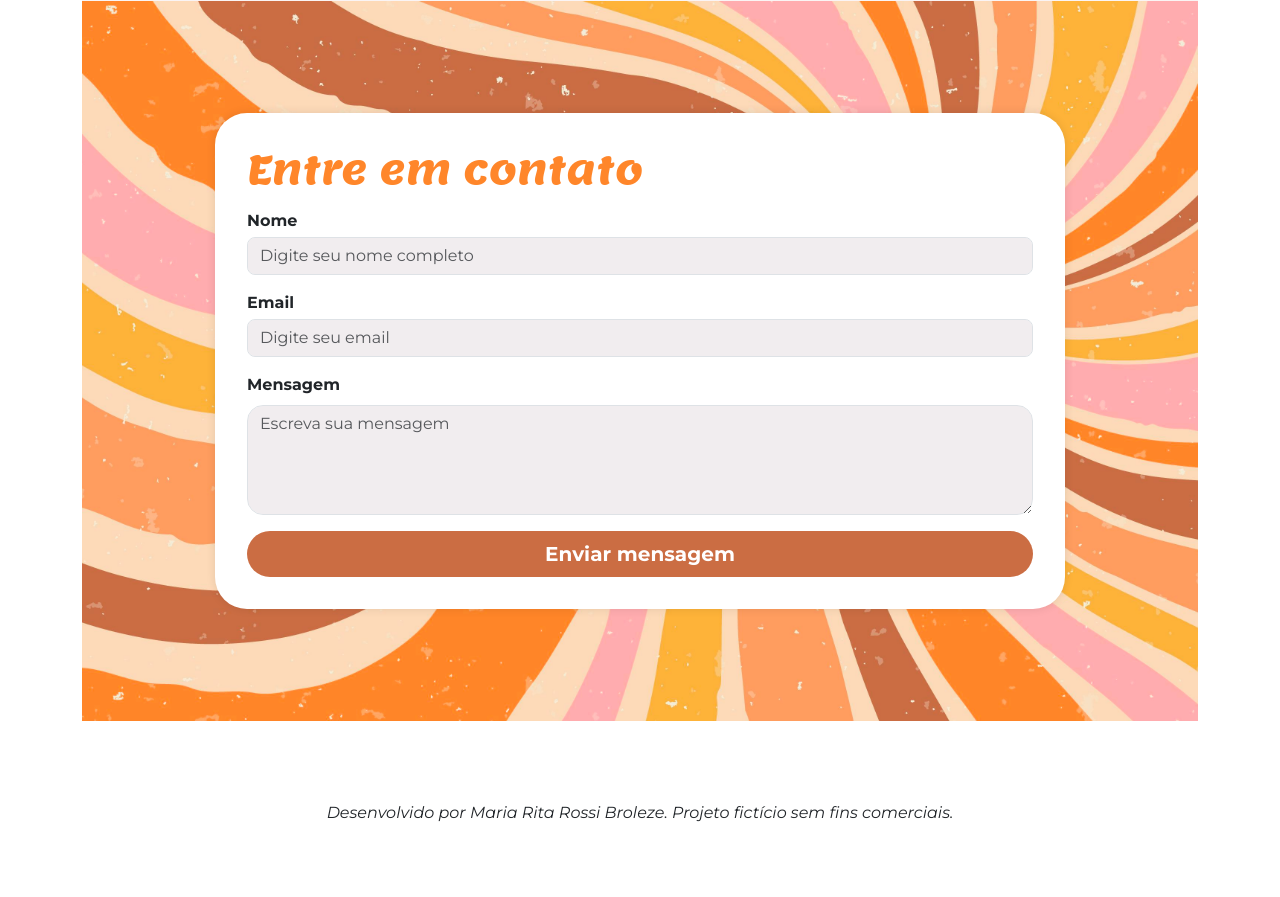
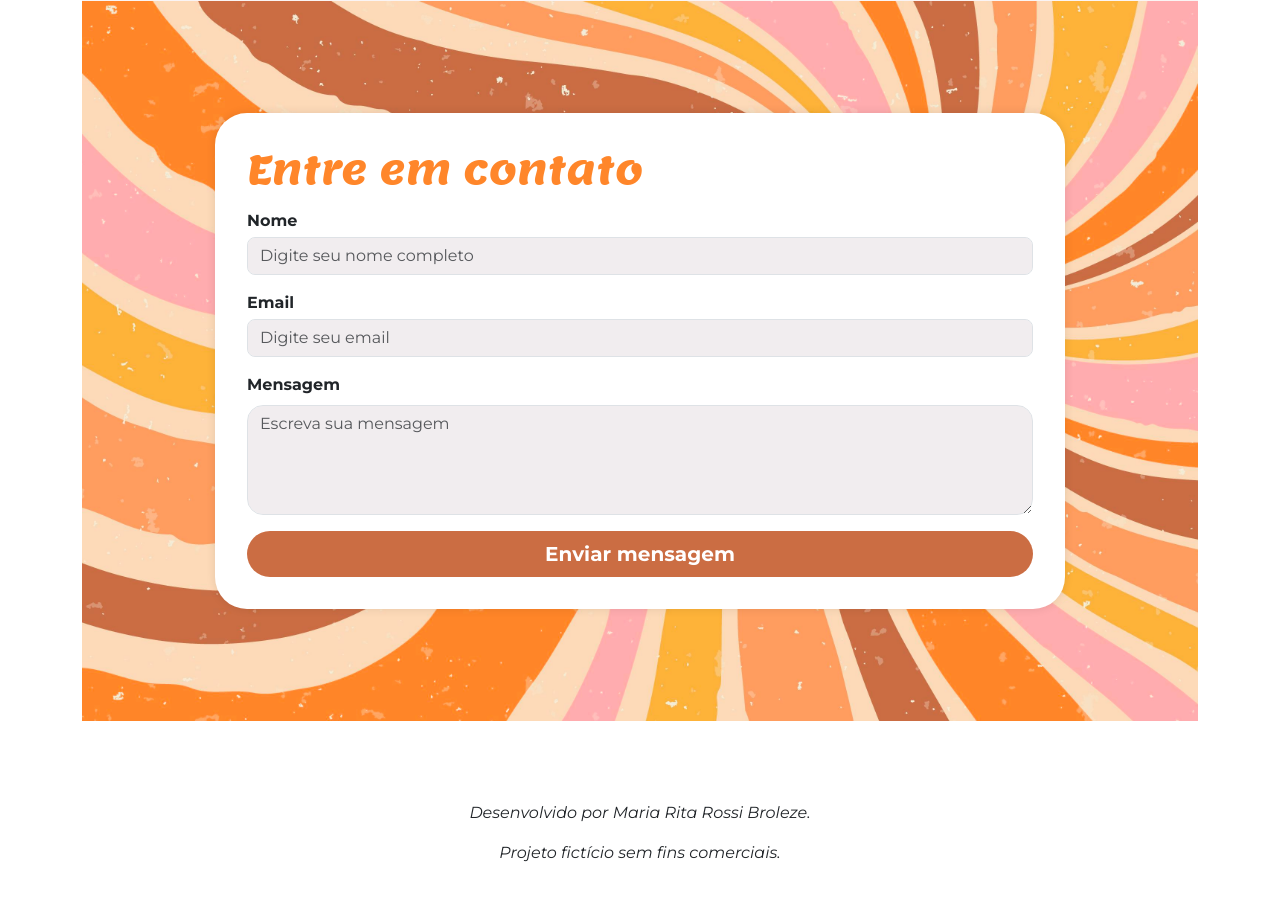
Before and after one commit to maria13bonita/1tri_Acessibilidade, a plain HTML site: page index.html in a window 1280 px wide. Shown: the part 2260-3157 px from the top of the page. Before the commit the page ends 3117 px from the top, so only its background shows below. Drawn offline with nearby package versions, Linux system fonts and the light colour scheme.

Commit message:
Update index.html

```diff
--- a/index.html
+++ b/index.html
@@ -123,7 +123,8 @@
         </section>
     </main>
     <footer class="text-center p-3 fst-italic">
-        <p class="mt-3">Desenvolvido por Maria Rita Rossi Broleze. Projeto fictício sem fins comerciais.</p>
+        <p class="mt-3">Desenvolvido por Maria Rita Rossi Broleze.</p>
+                                <p>Projeto fictício sem fins comerciais.</p>
     </footer>
     <script src="https://cdnjs.cloudflare.com/ajax/libs/scrollReveal.js/4.0.9/scrollreveal.js"></script>
     <script src="script.js"></script>
```
